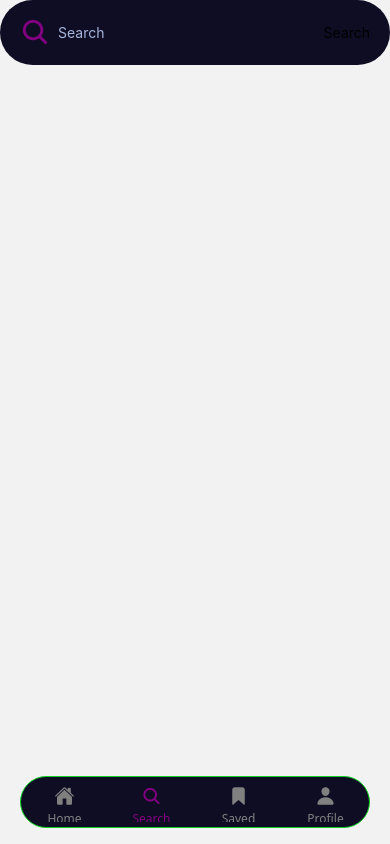
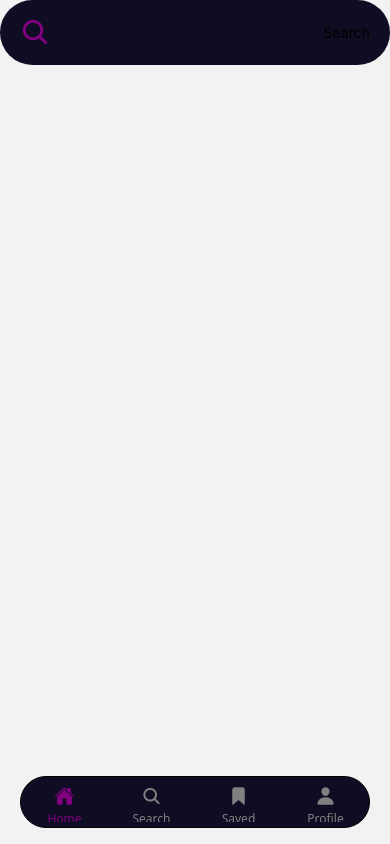
Before and after one commit to rs-ranjit/MovieApp, a React Native app: screen /Search in a window 390 px wide. Built offline with nearby package versions, Linux system fonts and the light colour scheme; grey boxes are pictures that could not be loaded.

Commit message:
got rid of some errors

```diff
--- a/app/App.js
+++ b/app/App.js
@@ -1,79 +1,8 @@
 import { SafeAreaView } from "react-native";
-import { createBottomTabNavigator } from "@react-navigation/bottom-tabs";
 import { NavigationContainer } from "@react-navigation/native";
-import HomeScreen from "./tabs/HomeScreen";
-import SearchScreen from "./tabs/SearchScreen";
-import SavedScreen from "./tabs/SavedScreen";
-import ProfileScreen from "./tabs/ProfileScreen";
-import { Ionicons } from "@expo/vector-icons";
 import { StatusBar } from "expo-status-bar";
 import { GestureHandlerRootView } from "react-native-gesture-handler";
-
-const Tab = createBottomTabNavigator();
-
-const TabNavigation = () => {
-  return (
-    <Tab.Navigator
-      screenOptions={{
-        tabBarLabelPosition: "below-icon",
-        tabBarShowLabel: true,
-        tabBarActiveTintColor: "purple",
-        tabBarInactiveTintColor: "grey",
-        tabBarLabelStyle: { fontSize: 12 },
-        headerShown: false, // Hide header for all screens
-        tabBarStyle: {
-          backgroundColor: "#0f0d23",
-          borderRadius: 50,
-          marginHorizontal: 20,
-          marginBottom: 16,
-          height: 52,
-          position: "absolute",
-          overflow: "hidden",
-          borderWidth: 1,
-          borderColor: "#0fd023",
-        },
-      }}
-    >
-      <Tab.Screen
-        name="Home"
-        component={HomeScreen}
-        options={{
-          tabBarIcon: ({ color }) => (
-            <Ionicons name="home" size={20} color={color} />
-          ),
-        }}
-      />
-      <Tab.Screen
-        name="Search"
-        component={SearchScreen}
-        options={{
-          tabBarIcon: ({ color }) => (
-            <Ionicons name="search" size={20} color={color} />
-          ),
-        }}
-      />
-      <Tab.Screen
-        name="Saved"
-        component={SavedScreen}
-        options={{
-          tabBarIcon: ({ color }) => (
-            <Ionicons name="bookmark" size={20} color={color} />
-          ),
-        }}
-      />
-      <Tab.Screen
-        name="Profile"
-        component={ProfileScreen}
-        options={{
-          tabBarIcon: ({ color }) => (
-            <Ionicons name="person" size={20} color={color} />
-          ),
-        }}
-      />
-    </Tab.Navigator>
-  );
-};
-
+import TabNavigation from "./navigations/Tab";
 export default function App() {
   return (
     <GestureHandlerRootView style={{ flex: 1 }}>
--- /dev/null
+++ b/app/navigations/Stack.js
@@ -0,0 +1,46 @@
+import { createNativeStackNavigator } from "@react-navigation/native-stack";
+import HomeScreen from "../tabs/HomeScreen";
+import SearchScreen from "../tabs/SearchScreen";
+import SavedScreen from "../tabs/SavedScreen";
+import ProfileScreen from "../tabs/ProfileScreen";
+
+const SearchStack = createNativeStackNavigator();
+const Stack = createNativeStackNavigator();
+const ProfileStack = createNativeStackNavigator();
+const SavedStack = createNativeStackNavigator();
+
+export const HomeStackNavigation = () => {
+  return (
+    <Stack.Navigator
+      initialRouteName="Home"
+      screenOptions={{ headerShown: false }}
+    >
+      <Stack.Screen name="Home" component={HomeScreen} />
+      <Stack.Screen name="Search" component={SearchScreen} />
+    </Stack.Navigator>
+  );
+};
+
+export function SearchStackScreen() {
+  return (
+    <SearchStack.Navigator screenOptions={{ headerShown: false }}>
+      <SearchStack.Screen name="Search" component={SearchScreen} />
+    </SearchStack.Navigator>
+  );
+}
+
+export function SavedStackScreen() {
+  return (
+    <SavedStack.Navigator screenOptions={{ headerShown: false }}>
+      <SavedStack.Screen name="Saved" component={SavedScreen} />
+    </SavedStack.Navigator>
+  );
+}
+
+export function ProfileStackScreen() {
+  return (
+    <ProfileStack.Navigator screenOptions={{ headerShown: false }}>
+      <ProfileStack.Screen name="Profile" component={ProfileScreen} />
+    </ProfileStack.Navigator>
+  );
+}
--- /dev/null
+++ b/app/navigations/Tab.js
@@ -0,0 +1,75 @@
+import { Ionicons } from "@expo/vector-icons";
+import { createBottomTabNavigator } from "@react-navigation/bottom-tabs";
+import {
+  HomeStackNavigation,
+  SearchStackScreen,
+  SavedStackScreen,
+  ProfileStackScreen,
+} from "./Stack";
+
+const Tab = createBottomTabNavigator();
+
+const TabNavigation = () => {
+  return (
+    <Tab.Navigator
+      screenOptions={{
+        tabBarLabelPosition: "below-icon",
+        tabBarShowLabel: true,
+        tabBarActiveTintColor: "purple",
+        tabBarInactiveTintColor: "grey",
+        tabBarLabelStyle: { fontSize: 12 },
+        headerShown: false, // Hide header for all screens
+        tabBarStyle: {
+          backgroundColor: "#0f0d23",
+          borderRadius: 50,
+          marginHorizontal: 20,
+          marginBottom: 16,
+          height: 52,
+          position: "absolute",
+          overflow: "hidden",
+          borderWidth: 1,
+          borderColor: "black",
+        },
+      }}
+    >
+      <Tab.Screen
+        name="Home"
+        component={HomeStackNavigation}
+        options={{
+          tabBarIcon: ({ color }) => (
+            <Ionicons name="home" size={20} color={color} />
+          ),
+        }}
+      />
+      <Tab.Screen
+        name="Search"
+        component={SearchStackScreen}
+        options={{
+          tabBarIcon: ({ color }) => (
+            <Ionicons name="search" size={20} color={color} />
+          ),
+        }}
+      />
+      <Tab.Screen
+        name="Saved"
+        component={SavedStackScreen}
+        options={{
+          tabBarIcon: ({ color }) => (
+            <Ionicons name="bookmark" size={20} color={color} />
+          ),
+        }}
+      />
+      <Tab.Screen
+        name="Profile"
+        component={ProfileStackScreen}
+        options={{
+          tabBarIcon: ({ color }) => (
+            <Ionicons name="person" size={20} color={color} />
+          ),
+        }}
+      />
+    </Tab.Navigator>
+  );
+};
+
+export default TabNavigation;
--- a/app/tabs/HomeScreen.js
+++ b/app/tabs/HomeScreen.js
@@ -1,8 +1,15 @@
-import { View, Text, Image, ScrollView } from "react-native";
+import { View, Image, ScrollView } from "react-native";
 import React from "react";
 import SearchBar from "./SearchScreen";
+import { useNavigation } from "@react-navigation/native";
 
 const Home = () => {
+  const navigation = useNavigation();
+
+  const handleSearchPress = () => {
+    navigation.push("Search"); // Correct way to navigate to the Search screen
+  };
+
   return (
     <View className="flex-1 bg-primary">
       <ScrollView
@@ -16,7 +23,10 @@ const Home = () => {
         />
 
         <View className="flex-1 mt-5">
-          <SearchBar />
+          <SearchBar
+            onPress={handleSearchPress}
+            placeholder="Search for a movie"
+          />
         </View>
       </ScrollView>
     </View>
--- a/app/tabs/ProfileScreen.js
+++ b/app/tabs/ProfileScreen.js
@@ -1,14 +1,12 @@
-import { StyleSheet, Text, View } from "react-native";
+import { View, Text } from "react-native";
 import React from "react";
 
-const Profile = () => {
+const ProfileScreen = () => {
   return (
     <View>
-      <Text>Profile</Text>
+      <Text>ProfileScreen</Text>
     </View>
   );
 };
 
-export default Profile;
-
-const styles = StyleSheet.create({});
+export default ProfileScreen;
--- a/app/tabs/SearchScreen.js
+++ b/app/tabs/SearchScreen.js
@@ -3,13 +3,13 @@ import React from "react";
 import { Ionicons } from "@expo/vector-icons";
 import { TextInput } from "react-native-gesture-handler";
 
-const SearchBar = () => {
+const SearchBar = ({ placeholder, onPress }) => {
   return (
     <View className="flex-row items-center bg-dark-200 rounded-full px-5 py-4">
       <Ionicons name="search" size={30} color="purple" />
       <TextInput
-        onPress={() => {}}
-        placeholder="Search"
+        onPress={onPress}
+        placeholder={placeholder}
         value=""
         onChangeText={() => {}}
         placeholderTextColor="#a5b5db"
```
